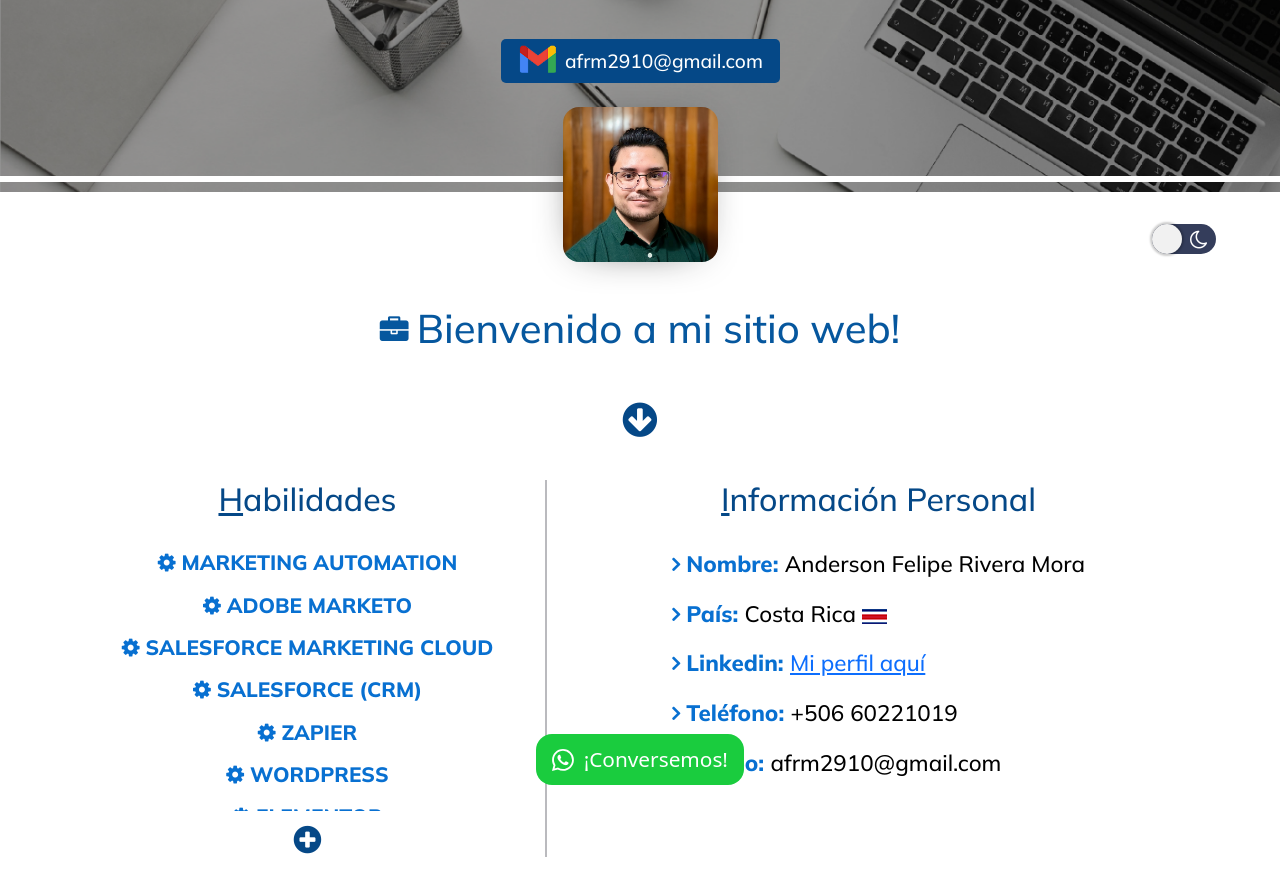
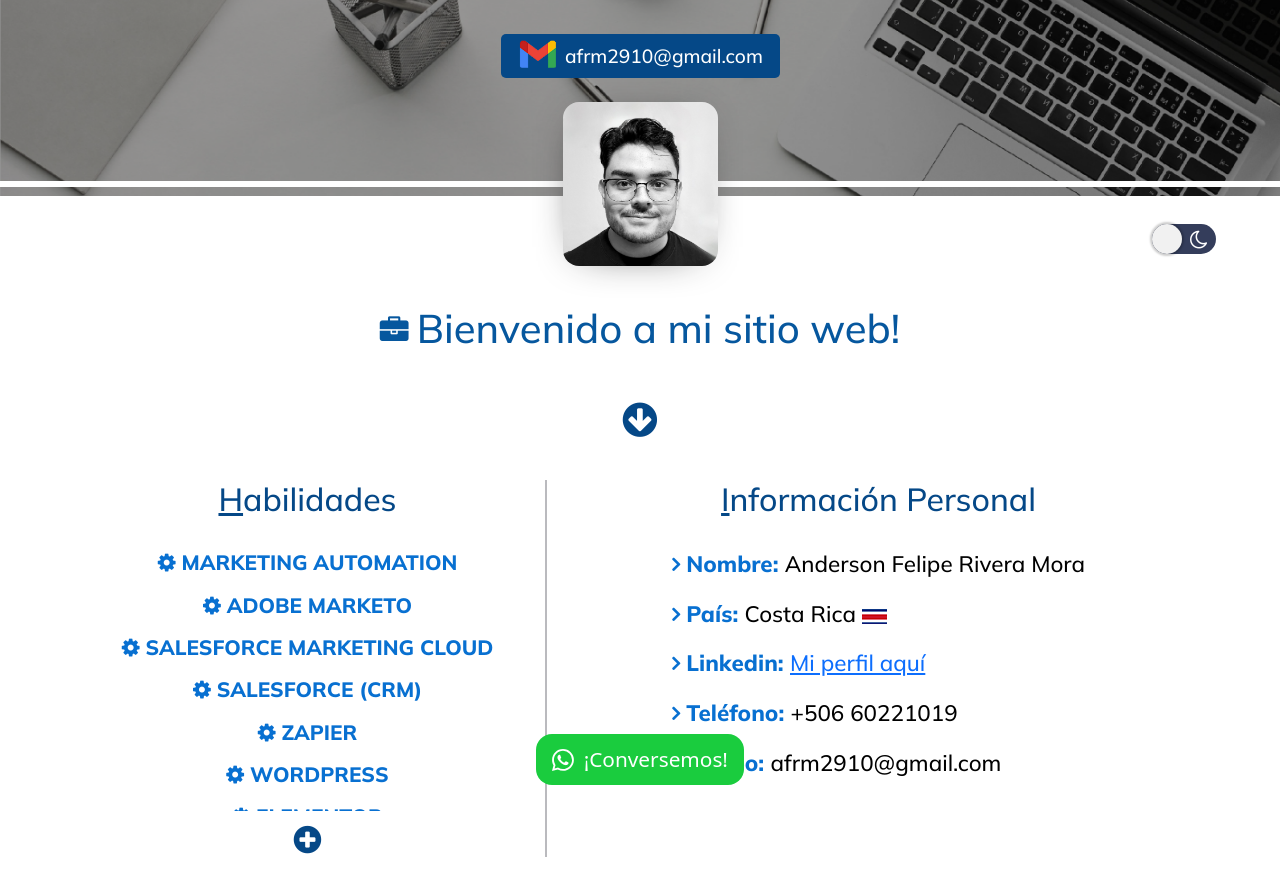
Before and after one commit to anderson-rivera/my-resume, a plain HTML site: page index.html in a window 1280 px wide. Shown: the top 878 px of the page. Drawn offline with nearby package versions, Linux system fonts and the light colour scheme.

Commit message:
pic2025Jul

```diff
--- a/index.html
+++ b/index.html
@@ -41,7 +41,7 @@
                     </button>
                     <div class="picture">
                         <div class="photo-frame"> <!-- Grey Square -->
-                            <img src="media/img/DAB195E1-2B12-4127-BDF6-5179CD6B7364.JPEG" alt="My photo">
+                            <img src="media/img/IMG_2797.jpeg" alt="My photo">
                         </div>
                     </div>
                 </div>
```
Also changed, not shown: media/img/DAB195E1-2B12-4127-BDF6-5179CD6B7364.JPEG (deleted), media/img/IMG_2797.jpeg (added).
